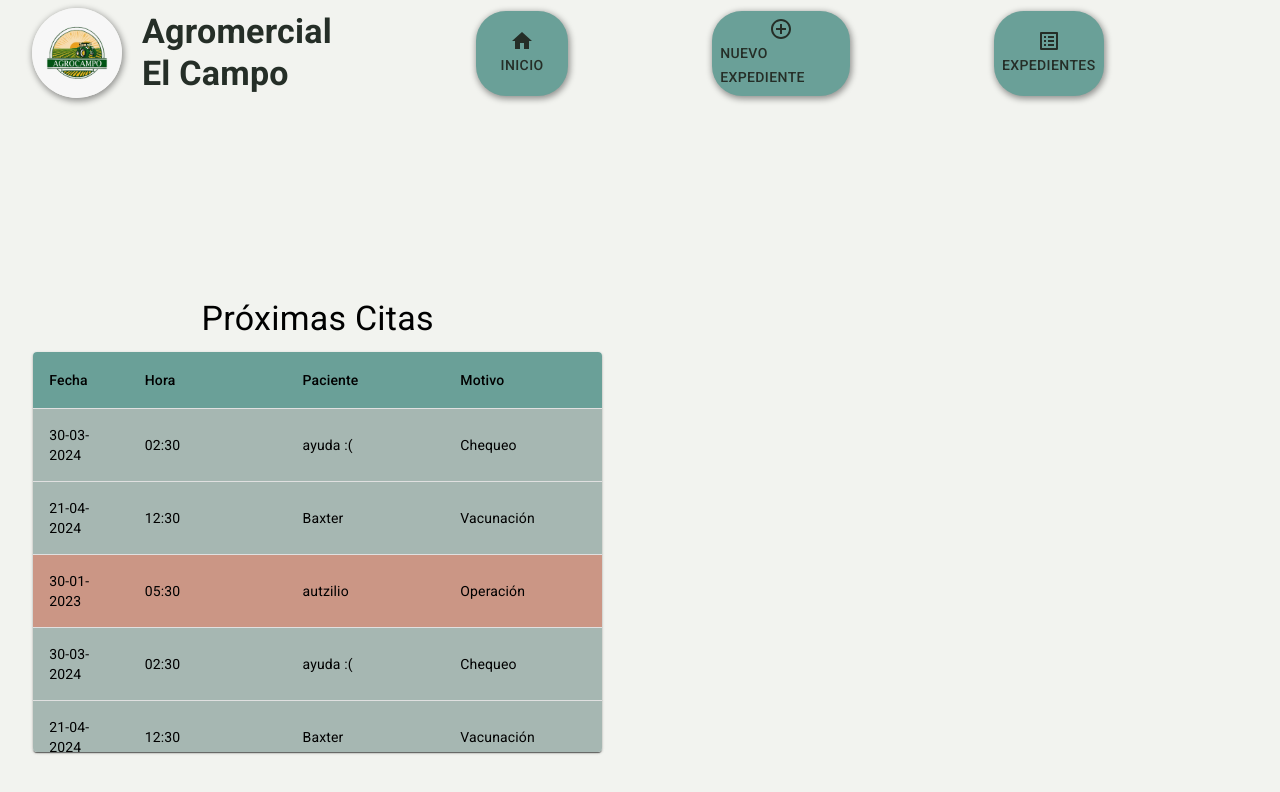
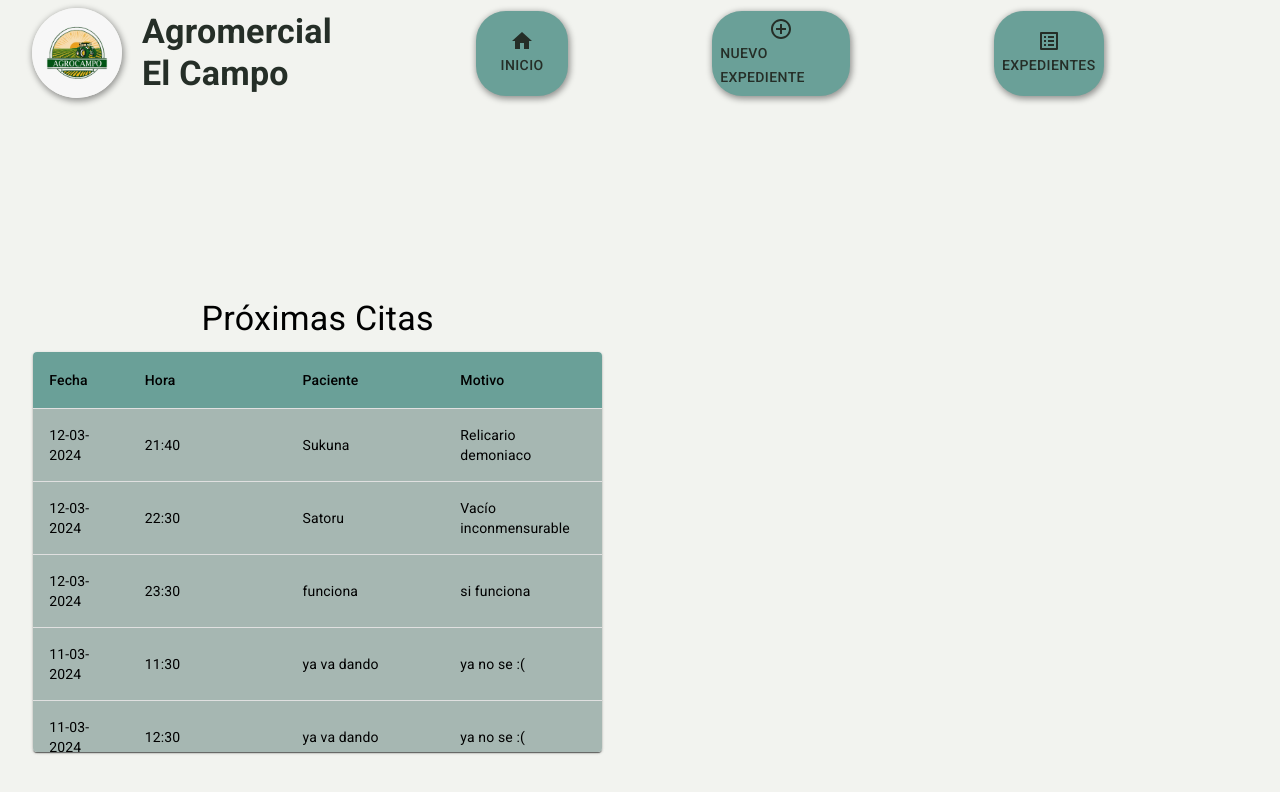
Before and after one commit to sharoncar1121/ProyectoPW, a React (Vite) app: page /Home in a window 1280 px wide. Shown: the top 792 px of the page. Built offline with nearby package versions, Linux system fonts and the light colour scheme.

Commit message:
ordenamiento

```diff
--- a/src/components/ListaCitas.jsx
+++ b/src/components/ListaCitas.jsx
@@ -10,10 +10,17 @@ import Paper from '@mui/material/Paper';
 import { TableVirtuoso } from 'react-virtuoso';
 
 const sample = [
-  ['21-04-2024', '12:30', 'Baxter', 'Vacunación'],
+  ['12-03-2024', '23:30', 'funciona', 'si funciona'],
+  ['12-03-2024', '22:30', 'Satoru', 'Vacío inconmensurable'],
+  ['12-03-2024', '21:40', 'Sukuna', 'Relicario demoniaco'],
+  ['21-02-2024', '12:30', 'Baxter', 'Vacunación'],
   ['30-01-2024', '01:30', 'Firulais','Desparacitación'],
-  ['30-03-2024', '02:30', 'ayuda :(', 'Chequeo'],
-  ['30-01-2023', '05:30', 'autzilio', 'Operación'],
+  ['28-01-2024', '02:30', 'ayuda :(', 'Chequeo'],
+  ['09-03-2023', '05:30', 'autzilio', 'Operación'],
+  ['11-03-2024', '12:30', 'ya va dando', 'ya no se :('],
+  ['11-03-2024', '11:30', 'ya va dando', 'ya no se :('],
+  ['11-03-2024', '13:30', 'ya va dando', 'ya no se :('],
+  ['30-04-2023', '04:30', 'ya va dando', 'ya no se :('],
   ['30-04-2023', '04:30', 'ya va dando', 'ya no se :('],
 ];
 
@@ -46,9 +53,22 @@ const columns = [
   }
 ];
 
-const rows = Array.from({ length: 50 }, (_, index) => {
-  const randomSelection = sample[Math.floor(Math.random() * sample.length)];
-  return createData(index, ...randomSelection);
+const rows = sample.map((item, index) => {
+  return createData(index, ...item);
+}).sort((a, b) => {
+  // Convertir las fechas a objetos Date para comparación
+  const dateA = new Date(a.fecha.split('-').reverse().join('-'));
+  const dateB = new Date(b.fecha.split('-').reverse().join('-'));
+
+  // Ordena primero por fecha
+  const dateComparison = dateB - dateA;
+
+  // Si las fechas son iguales, ordena por hora
+  if (dateComparison === 0) {
+    return a.hora.localeCompare(b.hora);
+  }
+
+  return dateComparison;
 });
 
 const VirtuosoTableComponents = {
@@ -88,6 +108,9 @@ function fixedHeaderContent() {
 }
 
 function rowContent(_index, row) {
+  const currentDate = new Date();
+  // Formateamos la fecha actual en formato 'DD-MM-YYYY'
+  const formatCurrentDate = `${currentDate.getDate().toString().padStart(2, '0')}-${(currentDate.getMonth() + 1).toString().padStart(2, '0')}-${currentDate.getFullYear()}`;
   return (
     <React.Fragment>
       {columns.map((column) => (
@@ -95,7 +118,7 @@ function rowContent(_index, row) {
           key={column.dataKey}
           align={column.numeric || false ? 'right' : 'left'}
           sx={{
-            backgroundColor: row.fecha === '30-01-2023' ? 'rgba(182, 106, 82, 0.7)' : 'rgba(129, 153, 146, 0.7)',
+            backgroundColor: row.fecha === formatCurrentDate ? 'rgba(182, 106, 82, 0.7)' : 'rgba(129, 153, 146, 0.7)',
             color: '#000000',
           }}
         >
--- a/src/components/Navbar.jsx
+++ b/src/components/Navbar.jsx
@@ -1,4 +1,4 @@
-import React from 'react';
+
 import { Link, useLocation } from 'react-router-dom';
 import { AppBar, Toolbar, Typography, Button, Grid, Avatar } from '@mui/material';
 import HomeIcon from '@mui/icons-material/Home';
--- a/src/pages/Dashboard.jsx
+++ b/src/pages/Dashboard.jsx
@@ -2,6 +2,7 @@
 import { ListaCitas } from "../components/ListaCitas"
 import Box from '@mui/material/Box';
 import Typography from '@mui/material/Typography';
+
 
 export const Dashboard = () => {
   const boxStyles = {
@@ -12,6 +13,7 @@ export const Dashboard = () => {
   };
 
   return (
+
     <Box sx={boxStyles}>
       <Typography variant="h4" gutterBottom>
         Próximas Citas
--- a/src/pages/Form.jsx
+++ b/src/pages/Form.jsx
@@ -1,4 +1,4 @@
-import React, { useState } from 'react';
+import  { useState } from 'react';
 import { FormVacunacion } from '../components/FormVacunacion';
 import { RegistrosData } from '../components/RegistrosData';
 import { FormDesparasitacion } from '../components/FormDesparasitacion';
--- a/src/pages/Login.jsx
+++ b/src/pages/Login.jsx
@@ -17,6 +17,7 @@ export const Login = () => {
   const [usuario, setUsuario] = useState('');
   const [contrasena, setContrasena] = useState('');
   const [mensajeValidacion, setMensajeValidacion] = useState('');
+  const [botonPresionado, setBotonPresionado] = useState(false);
   const navigate = useNavigate();
 
   const user = 'prueba';
@@ -24,6 +25,7 @@ export const Login = () => {
 
   const handleSubmit = (event) => {
     event.preventDefault();
+    setBotonPresionado(true);
     if (usuario === user && contrasena === contrasenia) {
       setMensajeValidacion('Usuario validado');
       navigate('/Home')
@@ -78,7 +80,9 @@ export const Login = () => {
                   autoComplete="username"
                   autoFocus
                   onChange={(e) => setUsuario(e.target.value)}
-                  color="success"
+                  color={(botonPresionado && !usuario) ? "error" : "success"}
+                  error={(botonPresionado && !usuario)}
+                  helperText={(botonPresionado && !usuario) ? "Campo obligatorio" : ""}
                 />
 
                 <TextField
@@ -91,7 +95,9 @@ export const Login = () => {
                   id="password"
                   autoComplete="current-password"
                   onChange={(e) => setContrasena(e.target.value)}
-                  color="success"
+                  color={(botonPresionado && !contrasena) ? "error" : "success"}
+                  error={(botonPresionado && !contrasena)}
+                  helperText={(botonPresionado && !contrasena) ? "Campo obligatorio" : ""}
                 />
 
                 <Button
--- a/src/pages/Registros.jsx
+++ b/src/pages/Registros.jsx
@@ -1,4 +1,4 @@
-import React, { useState } from 'react';
+import  { useState } from 'react';
 import { Filtro } from '../components/Filtro';
 import { Typography } from '@mui/material';
 
```
